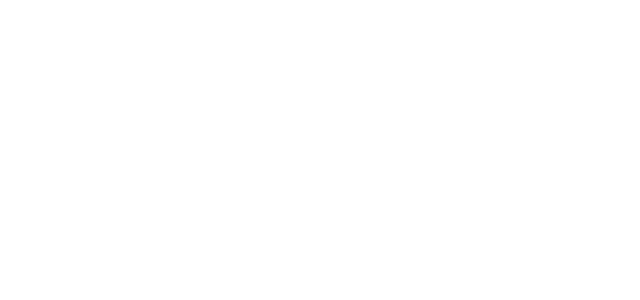
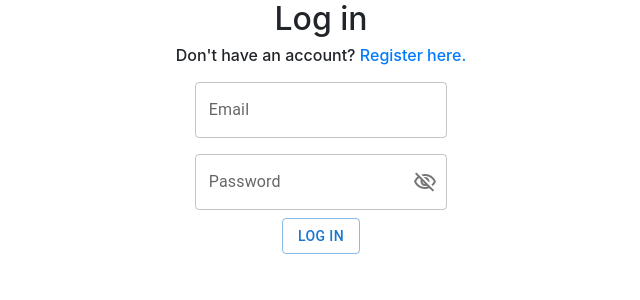
Before and after one commit to calipo365/petition-site, a React (Create React App) app in the folder petiton-site-npx/seng365-reference-server/: page /users/login in a window 1280 px wide. Before the commit this address had no page. Shown: the top 300 px of the page, without its empty margins (319-959 px from the left). Built offline with nearby package versions, Linux system fonts and the light colour scheme.

Commit message:
Created reg and log in - needs error checking and auth

```diff
--- a/petiton-site-npx/seng365-reference-server/src/App.tsx
+++ b/petiton-site-npx/seng365-reference-server/src/App.tsx
@@ -3,7 +3,8 @@
 import { BrowserRouter as Router, Routes, Route} from 'react-router-dom';
 import Petitions from "./components/Petitions";
 import Petition from "./components/Petition";
-import Register from "./components/Register"
+import Register from "./components/Register";
+import Login from "./components/Login";
 
 function App() {
   return (
@@ -14,6 +15,7 @@
             <Route path="/" element={<Petitions/>}/>
             <Route path="/petitions/:id" element={<Petition/>}/>
             <Route path="/users/register" element={<Register/>}/>
+            <Route path="/users/login" element={<Login/>}/>
           </Routes>
         </div>
       </Router>
--- /dev/null
+++ b/petiton-site-npx/seng365-reference-server/src/components/Login.tsx
@@ -0,0 +1,128 @@
+import axios from 'axios';
+import React from 'react';
+import {Link, useNavigate, useParams} from 'react-router-dom';
+import Box from '@mui/material/Box';
+import TextField from '@mui/material/TextField';
+import Button from '@mui/material/Button';
+import { FormControl, IconButton, InputAdornment, OutlinedInput } from '@mui/material';
+import InputLabel from '@mui/material/InputLabel';
+import SvgIcon, { SvgIconProps } from '@mui/material/SvgIcon';
+
+
+const Login = () => {
+    const navigate = useNavigate();
+    const [errorFlag, setErrorFlag] = React.useState(false)
+    const [errorMessage, setErrorMessage] = React.useState(" ")
+    const [email, setEmail] = React.useState("")
+    const [password, setPassword] = React.useState("")
+    const [showPassword, setShowPassword] = React.useState(false);
+
+    const handleSubmit = async (event: React.FormEvent<HTMLFormElement>) => {
+        event.preventDefault();
+        axios.post('http://localhost:4941/api/v1/users/login', { "email": email, "password": password })
+            .then((response) => {
+                console.log("Logged in successfully", response.data)
+                navigate('/')
+            }, (error) => {
+                console.error('Log in failed', error.response)
+                setErrorFlag(true);
+                setErrorMessage(error.response.data.error || "Log in failed")
+            }
+        )
+    }
+
+    const updateEmailState = (event: React.ChangeEvent<HTMLInputElement>) => {
+        setEmail(event.target.value);
+    }
+
+    const handleClickShowPassword = () => {
+        setShowPassword(!showPassword);
+    };
+
+    const handleMouseDownPassword = (event: React.MouseEvent<HTMLButtonElement>) => {
+        event.preventDefault();
+    }
+
+    const updatePasswordState = (event: React.ChangeEvent<HTMLInputElement>) => {
+        setPassword(event.target.value);
+    }
+
+    function VisiblityIcon(props: SvgIconProps) {
+        return (
+          <SvgIcon {...props}>
+            <path d="M12 6c3.79 0 7.17 2.13 8.82 5.5C19.17 14.87 15.79 17 12 17s-7.17-2.13-8.82-5.5C4.83 8.13 8.21 6 12 6m0-2C7 4 2.73 7.11 1 11.5 2.73 15.89 7 19 12 19s9.27-3.11 11-7.5C21.27 7.11 17 4 12 4m0 5c1.38 0 2.5 1.12 2.5 2.5S13.38 14 12 14s-2.5-1.12-2.5-2.5S10.62 9 12 9m0-2c-2.48 0-4.5 2.02-4.5 4.5S9.52 16 12 16s4.5-2.02 4.5-4.5S14.48 7 12 7" />
+          </SvgIcon>
+        );
+    }
+
+    function VisiblityOffIcon(props: SvgIconProps) {
+        return (
+          <SvgIcon {...props}>
+            <path d="M12 6c3.79 0 7.17 2.13 8.82 5.5-.59 1.22-1.42 2.27-2.41 3.12l1.41 1.41c1.39-1.23 2.49-2.77 3.18-4.53C21.27 7.11 17 4 12 4c-1.27 0-2.49.2-3.64.57l1.65 1.65C10.66 6.09 11.32 6 12 6m-1.07 1.14L13 9.21c.57.25 1.03.71 1.28 1.28l2.07 2.07c.08-.34.14-.7.14-1.07C16.5 9.01 14.48 7 12 7c-.37 0-.72.05-1.07.14M2.01 3.87l2.68 2.68C3.06 7.83 1.77 9.53 1 11.5 2.73 15.89 7 19 12 19c1.52 0 2.98-.29 4.32-.82l3.42 3.42 1.41-1.41L3.42 2.45zm7.5 7.5 2.61 2.61c-.04.01-.08.02-.12.02-1.38 0-2.5-1.12-2.5-2.5 0-.05.01-.08.01-.13m-3.4-3.4 1.75 1.75c-.23.55-.36 1.15-.36 1.78 0 2.48 2.02 4.5 4.5 4.5.63 0 1.23-.13 1.77-.36l.98.98c-.88.24-1.8.38-2.75.38-3.79 0-7.17-2.13-8.82-5.5.7-1.43 1.72-2.61 2.93-3.53" />
+          </SvgIcon>
+        );
+    }
+
+    if (errorFlag) {
+        return (
+            <div>
+                <h2> Log in </h2>
+                <div style={{ color: "red" }}>
+                    {errorMessage}
+                </div>
+            </div>
+        )
+    } else {
+        return (
+            <div>
+                <h2> Log in </h2>
+                <h6> Don't have an account? <Link to={'/users/register'}>Register here.</Link></h6>
+                <Box
+                    component="form"
+                    sx={{
+                        '& .MuiTextField-root': { m: 1, width: '25ch' },
+                    }}
+                    noValidate
+                    autoComplete="off"
+                    onSubmit={handleSubmit}
+                >
+                <div>
+                    <TextField
+                        id="outlined-multiline-flexible"
+                        label="Email"
+                        multiline
+                        maxRows={4}
+                        onChange={updateEmailState}
+                        />
+                    </div>
+                    <div>
+                        <FormControl sx={{ m: 1, width: '25ch' }} variant="outlined">
+                            <InputLabel htmlFor="outlined-adornment-password">Password</InputLabel>
+                            <OutlinedInput
+                                id="outlined-adornment-password"
+                                type={showPassword ? 'text' : 'password'}
+                                onChange={updatePasswordState}
+                                endAdornment={
+                                <InputAdornment position="end">
+                                    <IconButton
+                                        aria-label="toggle password visibility"
+                                        onClick={handleClickShowPassword}
+                                        onMouseDown={handleMouseDownPassword}
+                                        edge="end"
+                                        >
+                                    {showPassword ? <VisiblityIcon /> : <VisiblityOffIcon />}
+                                    </IconButton>
+                                </InputAdornment>
+                                }
+                                label="Password"
+                            />
+                        </FormControl>
+                    </div>
+                    <Button type="submit" variant="outlined">Log in</Button>
+                    </Box>
+            </div>
+        )
+    }
+}
+
+export default Login;
--- a/petiton-site-npx/seng365-reference-server/src/components/Petitions.tsx
+++ b/petiton-site-npx/seng365-reference-server/src/components/Petitions.tsx
@@ -230,13 +230,13 @@
         return (
             <div>
                 <h2>Petition Pledge</h2>
-                <button type="button">
+                <button type="button" onClick={() => navigate(`/users/login`)}>
                     Sign in
                 </button>
-                <button type="button">
+                <button type="button" onClick={() => navigate(`/users/logout`)}>
                     Sign out
                 </button>
-                <button type="button">
+                <button type="button" onClick={() => navigate(`/users/register`)}>
                     Register
                 </button>
                 <div className="make-petition-container">
--- a/petiton-site-npx/seng365-reference-server/src/components/Register.tsx
+++ b/petiton-site-npx/seng365-reference-server/src/components/Register.tsx
@@ -2,14 +2,17 @@
 import { error } from 'console';
 import { get } from 'http';
 import React from 'react';
+import ReactDOM from "react-dom";
 import {Link, useNavigate, useParams} from 'react-router-dom';
 import Box from '@mui/material/Box';
 import TextField from '@mui/material/TextField';
 import Button from '@mui/material/Button';
 import { FormControl, IconButton, InputAdornment, OutlinedInput } from '@mui/material';
 import InputLabel from '@mui/material/InputLabel';
-import VisibilityOutlinedIcon from '@mui/icons-material/VisibilityOutlined';
-import VisibilityOffOutlinedIcon from '@mui/icons-material/VisibilityOffOutlined';
+import PortraitIcon from '@mui/icons-material/Portrait';
+import Stack from '@mui/material/Stack';
+import { pink } from '@mui/material/colors';
+import SvgIcon, { SvgIconProps } from '@mui/material/SvgIcon';
 
 
 const Register = () => {
@@ -18,27 +21,17 @@
     const [errorFlag, setErrorFlag] = React.useState(false)
     const [errorMessage, setErrorMessage] = React.useState(" ")
     const [showPassword, setShowPassword] = React.useState(false);
-    const [formData, setFormData] = React.useState({
-        firstName: '',
-        lastName: '',
-        email: '',
-        password: ''
-    })
-
-    const handleInputChange = (event: React.ChangeEvent<HTMLInputElement>) => {
-        const { name, value } = event.target;
-        setFormData(prevState => ({
-            ...prevState,
-            [name]: value
-        }));
-    }
+    const [firstName, setFirstName] = React.useState("")
+    const [lastName, setLastName] = React.useState("")
+    const [email, setEmail] = React.useState("")
+    const [password, setPassword] = React.useState("")
 
     const handleSubmit = async (event: React.FormEvent<HTMLFormElement>) => {
         event.preventDefault();
-        axios.post('http://localhost:4941/api/v1/users/register')
+        axios.post('http://localhost:4941/api/v1/users/register', { "firstName": firstName, "lastName": lastName, "email": email, "password": password })
             .then((response) => {
                 console.log("Registration successful", response.data)
-                navigate('/login')
+                axios.post('http://localhost:4941/api/v1/users/login', { "email": email, "password": password })
             }, (error) => {
                 console.error('Registration failed', error.response)
                 setErrorFlag(true);
@@ -53,7 +46,47 @@
 
     const handleMouseDownPassword = (event: React.MouseEvent<HTMLButtonElement>) => {
         event.preventDefault();
-    };
+    }
+
+    const updateFirstNameState = (event: React.ChangeEvent<HTMLInputElement>) => {
+        setFirstName(event.target.value);
+    }
+
+    const updateLastNameState = (event: React.ChangeEvent<HTMLInputElement>) => {
+        setLastName(event.target.value);
+    }
+
+    const updateEmailState = (event: React.ChangeEvent<HTMLInputElement>) => {
+        setEmail(event.target.value);
+    }
+
+    const updatePasswordState = (event: React.ChangeEvent<HTMLInputElement>) => {
+        setPassword(event.target.value);
+    }
+
+    function PortraitIcon(props: SvgIconProps) {
+        return (
+          <SvgIcon {...props}>
+            <path d="M12 12.25c1.24 0 2.25-1.01 2.25-2.25S13.24 7.75 12 7.75 9.75 8.76 9.75 10s1.01 2.25 2.25 2.25m4.5 4c0-1.5-3-2.25-4.5-2.25s-4.5.75-4.5 2.25V17h9zM19 3H5c-1.1 0-2 .9-2 2v14c0 1.1.9 2 2 2h14c1.1 0 2-.9 2-2V5c0-1.1-.9-2-2-2m0 16H5V5h14z" />
+          </SvgIcon>
+        );
+    }
+
+    function VisiblityIcon(props: SvgIconProps) {
+        return (
+          <SvgIcon {...props}>
+            <path d="M12 6c3.79 0 7.17 2.13 8.82 5.5C19.17 14.87 15.79 17 12 17s-7.17-2.13-8.82-5.5C4.83 8.13 8.21 6 12 6m0-2C7 4 2.73 7.11 1 11.5 2.73 15.89 7 19 12 19s9.27-3.11 11-7.5C21.27 7.11 17 4 12 4m0 5c1.38 0 2.5 1.12 2.5 2.5S13.38 14 12 14s-2.5-1.12-2.5-2.5S10.62 9 12 9m0-2c-2.48 0-4.5 2.02-4.5 4.5S9.52 16 12 16s4.5-2.02 4.5-4.5S14.48 7 12 7" />
+          </SvgIcon>
+        );
+    }
+
+    function VisiblityOffIcon(props: SvgIconProps) {
+        return (
+          <SvgIcon {...props}>
+            <path d="M12 6c3.79 0 7.17 2.13 8.82 5.5-.59 1.22-1.42 2.27-2.41 3.12l1.41 1.41c1.39-1.23 2.49-2.77 3.18-4.53C21.27 7.11 17 4 12 4c-1.27 0-2.49.2-3.64.57l1.65 1.65C10.66 6.09 11.32 6 12 6m-1.07 1.14L13 9.21c.57.25 1.03.71 1.28 1.28l2.07 2.07c.08-.34.14-.7.14-1.07C16.5 9.01 14.48 7 12 7c-.37 0-.72.05-1.07.14M2.01 3.87l2.68 2.68C3.06 7.83 1.77 9.53 1 11.5 2.73 15.89 7 19 12 19c1.52 0 2.98-.29 4.32-.82l3.42 3.42 1.41-1.41L3.42 2.45zm7.5 7.5 2.61 2.61c-.04.01-.08.02-.12.02-1.38 0-2.5-1.12-2.5-2.5 0-.05.01-.08.01-.13m-3.4-3.4 1.75 1.75c-.23.55-.36 1.15-.36 1.78 0 2.48 2.02 4.5 4.5 4.5.63 0 1.23-.13 1.77-.36l.98.98c-.88.24-1.8.38-2.75.38-3.79 0-7.17-2.13-8.82-5.5.7-1.43 1.72-2.61 2.93-3.53" />
+          </SvgIcon>
+        );
+    }
 
     if (errorFlag) {
         return (
@@ -68,7 +101,7 @@
         return (
             <div>
                 <h2> Register as a new user </h2>
-                <h6> Already have an account? <Link to={'/login'}>Log in.</Link></h6>
+                <h6> Already have an account? <Link to={'/users/login'}>Log in.</Link></h6>
                 <Box
                     component="form"
                     sx={{
@@ -84,14 +117,14 @@
                     label="First Name"
                     multiline
                     maxRows={4}
-                    onChange={handleInputChange}
+                    onChange={updateFirstNameState}
                     />
                 <TextField
                     id="outlined-multiline-flexible"
                     label="Last Name"
                     multiline
                     maxRows={4}
-                    onChange={handleInputChange}
+                    onChange={updateLastNameState}
                     />
                 </div>
                 <div>
@@ -100,7 +133,7 @@
                     label="Email"
                     multiline
                     maxRows={4}
-                    onChange={handleInputChange}
+                    onChange={updateEmailState}
                     />
                 </div>
                 <div>
@@ -109,7 +142,7 @@
                         <OutlinedInput
                             id="outlined-adornment-password"
                             type={showPassword ? 'text' : 'password'}
-                            onChange={handleInputChange}
+                            onChange={updatePasswordState}
                             endAdornment={
                             <InputAdornment position="end">
                                 <IconButton
@@ -118,13 +151,19 @@
                                     onMouseDown={handleMouseDownPassword}
                                     edge="end"
                                     >
-                                {showPassword ? <span>Show</span> : <span>Show</span>}
+                                {showPassword ? <VisiblityIcon /> : <VisiblityOffIcon />}
                                 </IconButton>
                             </InputAdornment>
                             }
                             label="Password"
                         />
                     </FormControl>
+                </div>
+                <div>
+                    <h6> Add a profile picture (optional): </h6>
+                    <Stack alignItems="center">
+                        <PortraitIcon sx={{ color: pink[200], fontSize: 60 }} />
+                    </Stack>
                 </div>
                 <Button type="submit" variant="outlined">Register</Button>
                 </Box>
```
Also changed, not shown: 1 other file (tests, documents, lock files or other folders).
